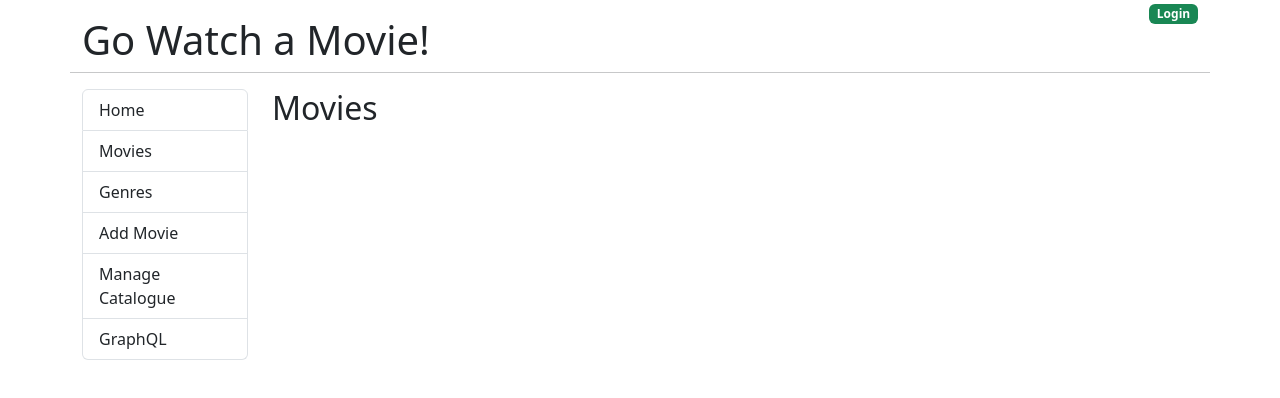
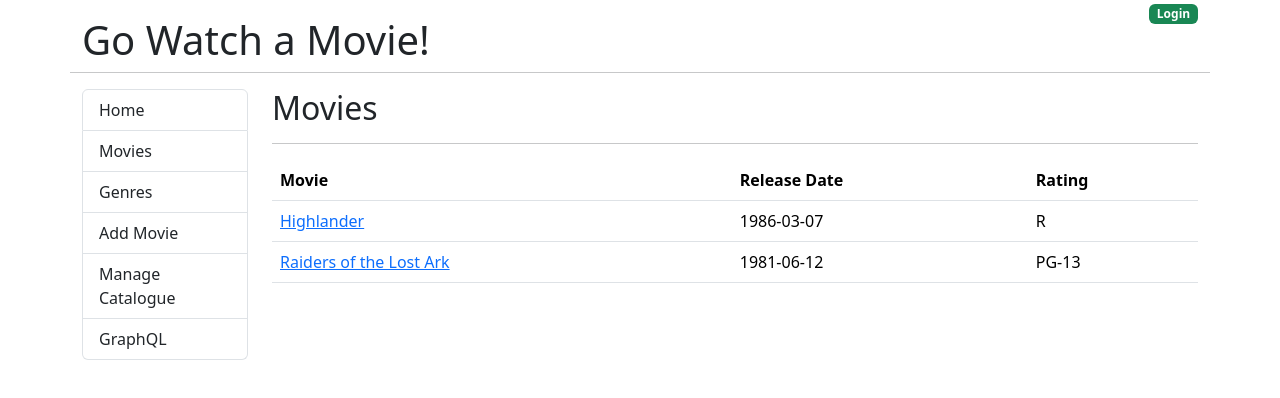
Before and after one commit to Yonathan1/go-movies-front-end, a React (Create React App) app: page /movies in a window 1280 px wide. Shown: the top 398 px of the page. Built offline with nearby package versions, Linux system fonts and the light colour scheme.

Commit message:
Add & show movie list using local array data

```diff
--- a/src/components/Movies.js
+++ b/src/components/Movies.js
@@ -1,7 +1,57 @@
+import { useEffect, useState } from "react";
+import { Link } from "react-router-dom";
+
 const Movies = () => {
+    const [movies, setMovies] = useState([]);
+
+    useEffect(() => {
+        let moviesList = [
+            {
+                id: 1,
+                title: "Highlander",
+                release_date: "1986-03-07",
+                runtime: 116,
+                mpaa_rating: "R",
+                description: "Some long description",
+            },
+            {
+                id: 2,
+                title: "Raiders of the Lost Ark",
+                release_date: "1981-06-12",
+                runtime: 115,
+                mpaa_rating: "PG-13",
+                description: "Some long description",
+            },
+        ];
+        setMovies(moviesList);
+    }, []);
+
     return(
         <div>
             <h2>Movies</h2>
+            <hr />
+            <table className="table table-stripped table-hover">
+                <thead>
+                    <tr>
+                        <th>Movie</th>
+                        <th>Release Date</th>
+                        <th>Rating</th>
+                    </tr>
+                </thead>
+                <tbody>
+                    {movies.map((m) => (
+                        <tr key={m.id}>
+                            <td>
+                                <Link to={`/movies/${m.id}`}>
+                                    {m.title}
+                                </Link>
+                            </td>
+                            <td>{m.release_date}</td>
+                            <td>{m.mpaa_rating}</td>
+                        </tr>
+                    ))}
+                </tbody>
+            </table>
         </div>
     )
 }
```
